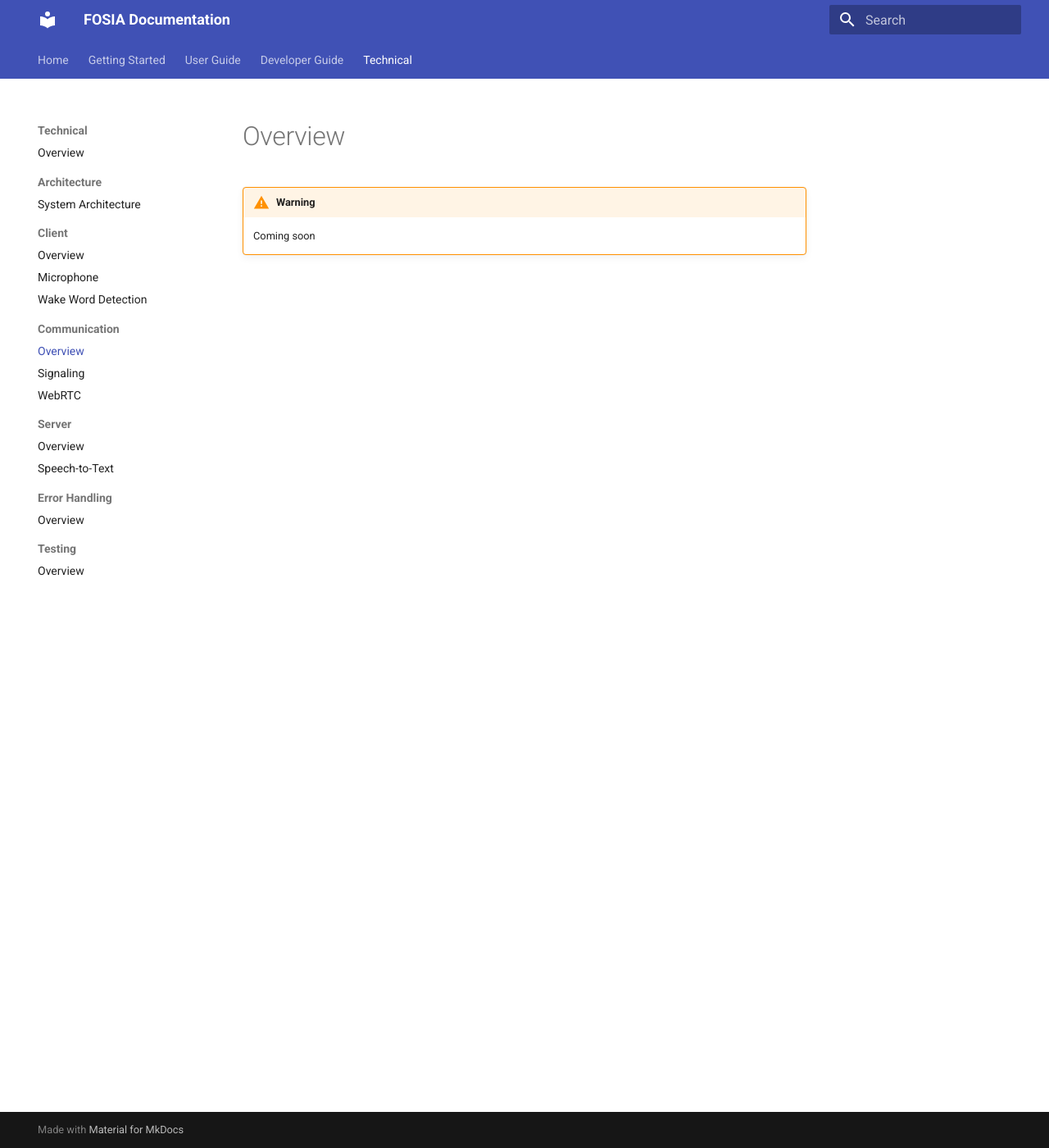
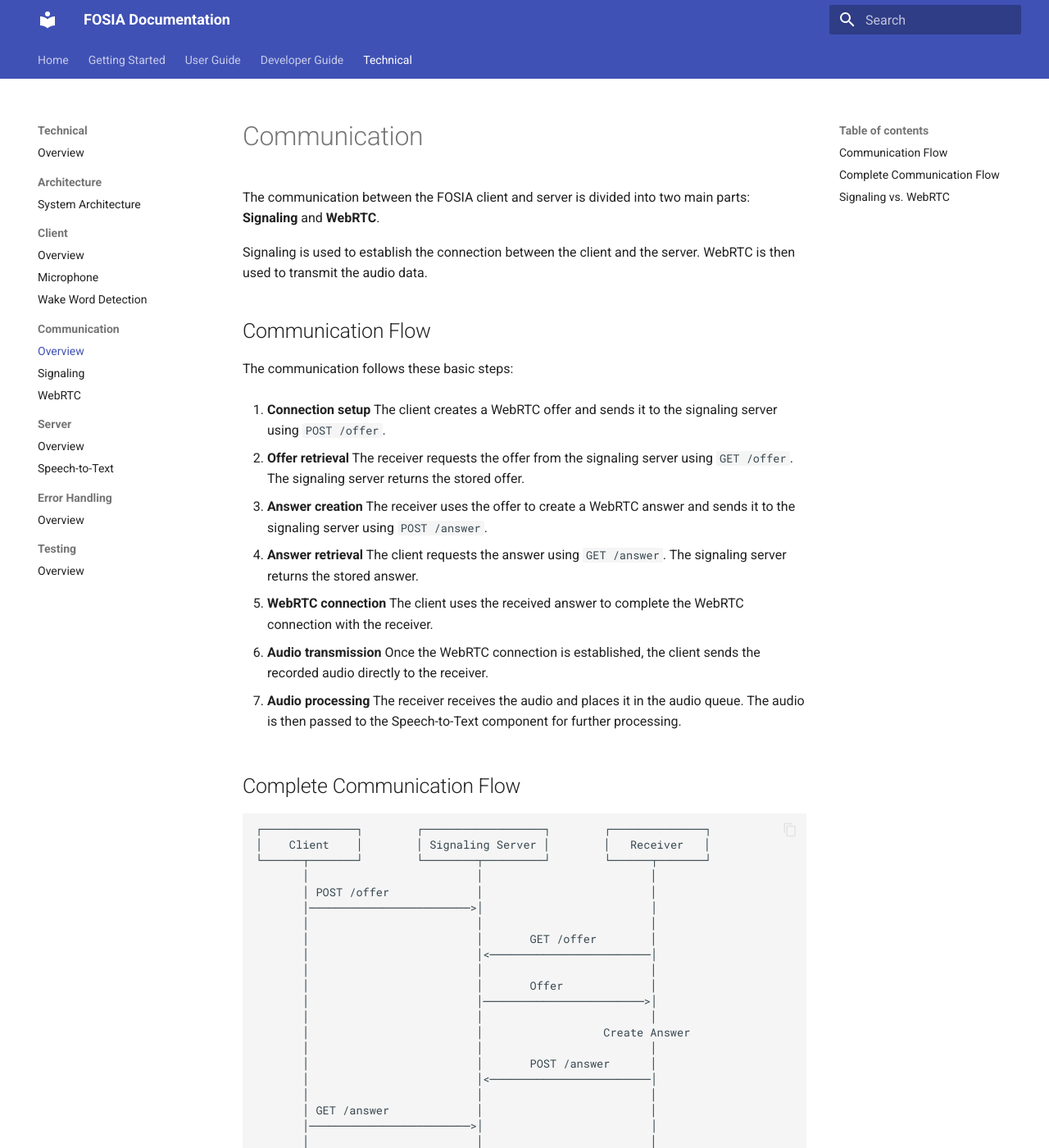
Before and after one commit to FOSIA-project/docs, an MkDocs documentation site: the page built from docs/technical/communication/index.md, in a window 1280 px wide and 1400 px high. Shown: the whole window at 82% size. Built offline with MkDocs 1.6.1 and Material for MkDocs 9.7.7, drawn with Linux system fonts in a browser that asks for light colours; some of the changed text lies outside the part shown.

Commit message:
add technical documentation overview for communication

````diff
--- a/docs/technical/communication/index.md
+++ b/docs/technical/communication/index.md
@@ -1,2 +1,85 @@
-!!! warning
-    Coming soon
+# Communication
+
+The communication between the FOSIA client and server is divided into two main parts: **Signaling** and **WebRTC**.
+
+Signaling is used to establish the connection between the client and the server. WebRTC is then used to transmit the audio data.
+
+## Communication Flow
+
+The communication follows these basic steps:
+
+1. **Connection setup**
+   The client creates a WebRTC offer and sends it to the signaling server using `POST /offer`.
+
+2. **Offer retrieval**
+   The receiver requests the offer from the signaling server using `GET /offer`. The signaling server returns the stored offer.
+
+3. **Answer creation**
+   The receiver uses the offer to create a WebRTC answer and sends it to the signaling server using `POST /answer`.
+
+4. **Answer retrieval**
+   The client requests the answer using `GET /answer`. The signaling server returns the stored answer.
+
+5. **WebRTC connection**
+   The client uses the received answer to complete the WebRTC connection with the receiver.
+
+6. **Audio transmission**
+   Once the WebRTC connection is established, the client sends the recorded audio directly to the receiver.
+
+7. **Audio processing**
+   The receiver receives the audio and places it in the audio queue. The audio is then passed to the Speech-to-Text component for further processing.
+
+## Complete Communication Flow
+
+```text
+┌──────────────┐        ┌──────────────────┐        ┌──────────────┐
+│    Client    │        │ Signaling Server │        │   Receiver   │
+└──────┬───────┘        └────────┬─────────┘        └──────┬───────┘
+       │                         │                         │
+       │ POST /offer             │                         │
+       │────────────────────────>│                         │
+       │                         │                         │
+       │                         │       GET /offer        │
+       │                         │<────────────────────────│
+       │                         │                         │
+       │                         │       Offer             │
+       │                         │────────────────────────>│
+       │                         │                         │
+       │                         │                  Create Answer
+       │                         │                         │
+       │                         │       POST /answer      │
+       │                         │<────────────────────────│
+       │                         │                         │
+       │ GET /answer             │                         │
+       │────────────────────────>│                         │
+       │                         │                         │
+       │ Answer                  │                         │
+       │<────────────────────────│                         │
+       │                         │                         │
+       │                         │                         │
+       │<═════════════════════════════════════════════════>│
+       │              WebRTC Connection                    │
+       │                         │                         │
+       │────────────── Audio ─────────────────────────────>│
+       │                         │                         │
+       │                         │                  Audio Queue
+       │                         │                         │
+       │                         │                         ▼
+       │                         │                        STT
+```
+
+The diagram shows that the **Signaling Server is only involved in establishing the WebRTC connection**. The actual audio data does not pass through the signaling server.
+
+After the connection has been established, the audio is transmitted directly from the **Client** to the **Receiver** using WebRTC.
+
+## Signaling vs. WebRTC
+
+The two components therefore have different responsibilities:
+
+* **Signaling** – exchanges the information required to establish the connection.
+* **WebRTC** – provides the real-time connection used to transmit audio.
+
+The detailed implementation of both components is described in the following sections:
+
+* [Signaling](signaling.md)
+* [WebRTC](webrtc.md)
````
